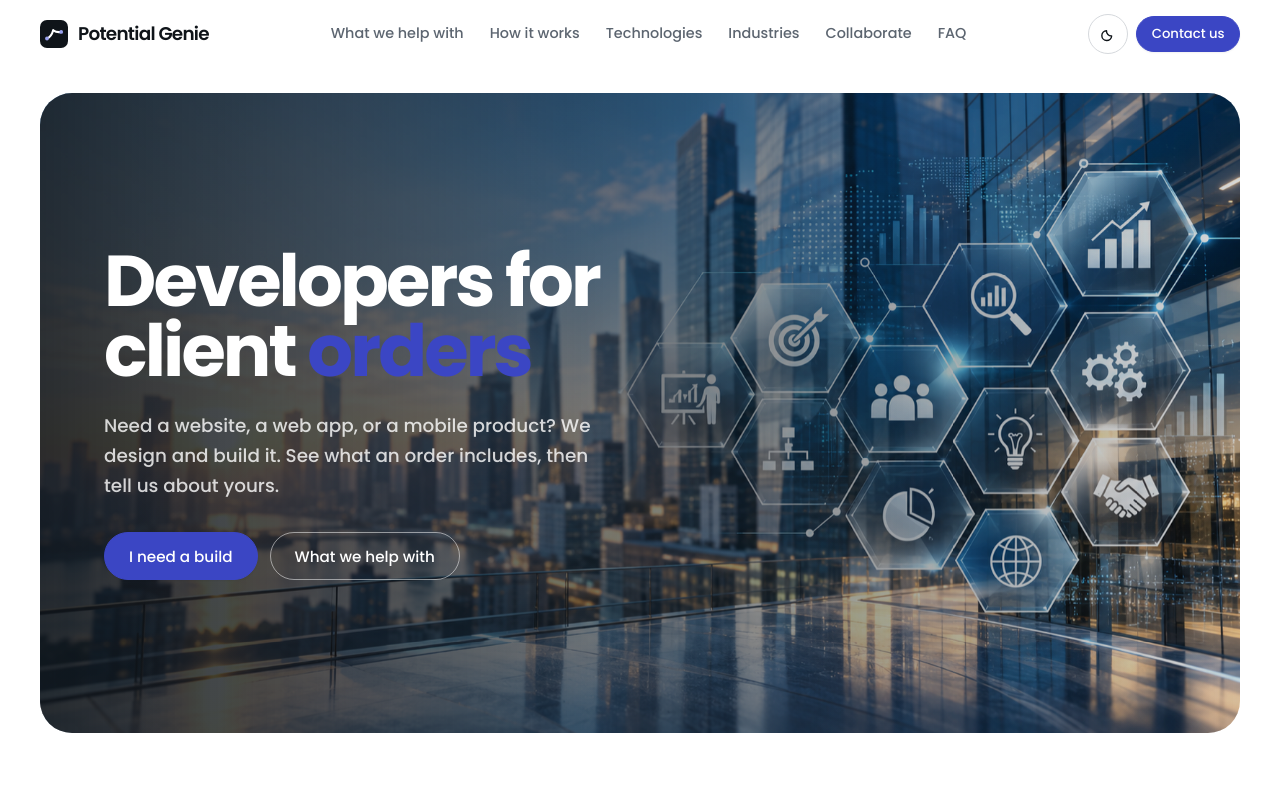
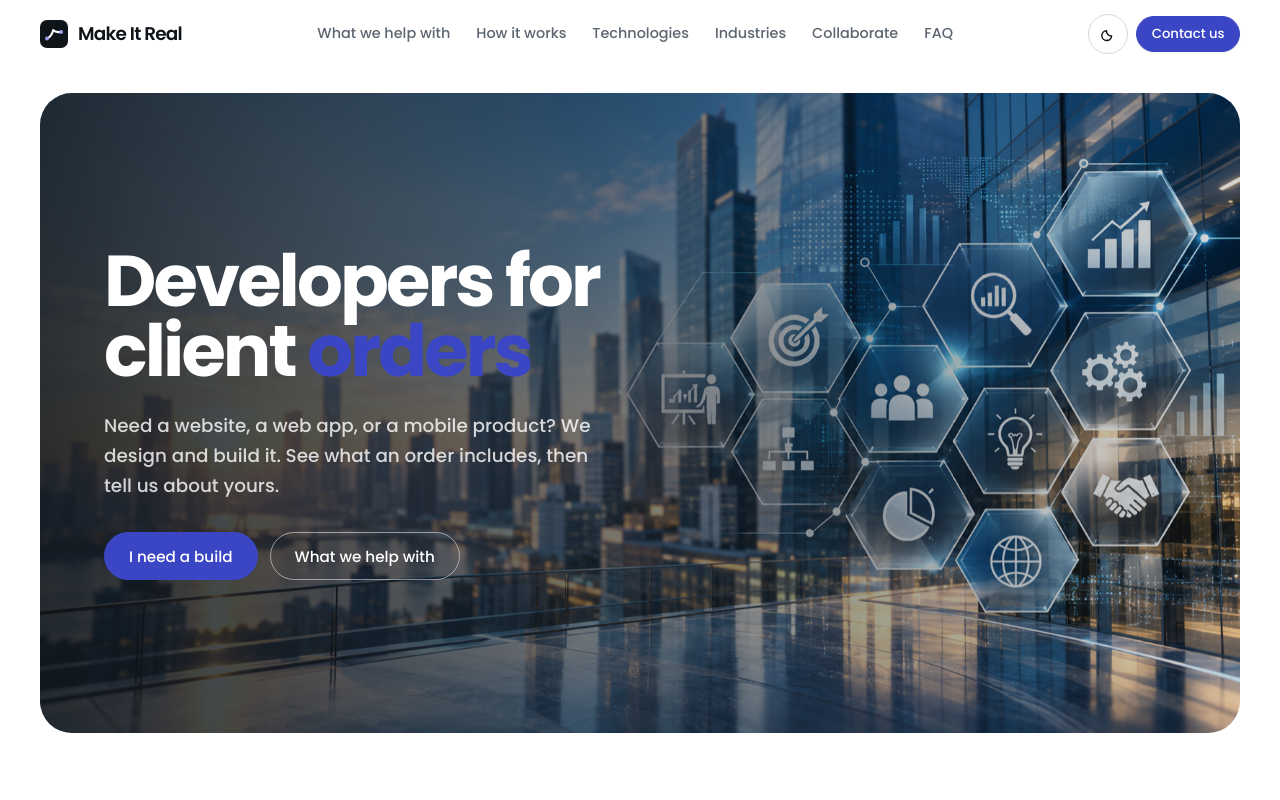
Before and after one commit to potentialgenie/main-site, a Next.js app: page / in a window 1280 px wide. Shown: the top 800 px of the page. Built offline with nearby package versions, Linux system fonts and the light colour scheme.

Commit message:
Update site branding and content: change project name from "Potential Genie" to "Make It Real" across README, legal pages, footer, and logo components; ensure consistent site name usage by importing from a centralized site configuration.

```diff
--- a/app/cookies/page.tsx
+++ b/app/cookies/page.tsx
@@ -1,5 +1,6 @@
 import type { Metadata } from "next";
 import { LegalPage } from "@/components/legal";
+import { site } from "@/lib/site";
 
 export const metadata: Metadata = { title: "Cookies" };
 
@@ -7,7 +8,7 @@ export default function CookiesPage() {
   return (
     <LegalPage
       title="No tracking cookies"
-      lede="Potential Genie does not use advertising cookies or a third-party analytics tag on these pages."
+      lede={`${site.name} does not use advertising cookies or a third-party analytics tag on these pages.`}
       sections={[
         {
           heading: "What may still be stored",
--- a/app/terms/page.tsx
+++ b/app/terms/page.tsx
@@ -1,5 +1,6 @@
 import type { Metadata } from "next";
 import { LegalPage } from "@/components/legal";
+import { site } from "@/lib/site";
 
 export const metadata: Metadata = { title: "Terms" };
 
@@ -7,7 +8,7 @@ export default function TermsPage() {
   return (
     <LegalPage
       title="Before an order starts"
-      lede="A web or mobile engagement exists only in a separate agreement both sides accept. This page explains how Potential Genie treats a client order."
+      lede={`A web or mobile engagement exists only in a separate agreement both sides accept. This page explains how ${site.name} treats a client order.`}
       sections={[
         {
           heading: "Client orders",
@@ -15,7 +16,7 @@ export default function TermsPage() {
         },
         {
           heading: "Site content",
-          body: "The text and design of this site belong to Potential Genie. Industry and technology descriptions are the kinds of work we take. They are not claims about named clients.",
+          body: `The text and design of this site belong to ${site.name}. Industry and technology descriptions are the kinds of work we take. They are not claims about named clients.`,
         },
       ]}
     />
--- a/components/footer.tsx
+++ b/components/footer.tsx
@@ -62,7 +62,7 @@ export function Footer() {
           </div>
         </div>
         <div className="mt-14 flex flex-col gap-2 border-t border-white/10 pt-6 text-[0.825rem] text-white/45 sm:flex-row sm:items-center sm:justify-between">
-          <p>© {new Date().getFullYear()} Potential Genie. All rights reserved.</p>
+          <p>© {new Date().getFullYear()} {site.name}. All rights reserved.</p>
           <p>makeit-real.world</p>
         </div>
       </div>
--- a/components/logo.tsx
+++ b/components/logo.tsx
@@ -1,4 +1,5 @@
 import Link from "next/link";
+import { site } from "@/lib/site";
 
 export function Mark({ className = "h-7 w-7", tone = "ink" }: { className?: string; tone?: "ink" | "white" }) {
   const onDark = tone === "white";
@@ -34,7 +35,7 @@ export function Logo({ tone = "ink" }: { tone?: "ink" | "white" }) {
           tone === "white" ? "text-white" : "text-ink"
         }`}
       >
-        Potential Genie
+        {site.name}
       </span>
     </Link>
   );
--- a/lib/site.ts
+++ b/lib/site.ts
@@ -1,8 +1,8 @@
 export const site = {
-  name: "Potential Genie",
-  title: "Potential Genie",
+  name: "Make It Real",
+  title: "Make It Real",
   description:
-    "Potential Genie is a web and mobile development team. Clients hire us to design and build products across industries.",
+    "Make It Real is a web and mobile development team. Clients hire us to design and build products across industries.",
   email: "hello@makeit-real.world",
   supportEmail: "support@makeit-real.world",
   url: "https://makeit-real.world",
```
Also changed, not shown: 1 other file (tests, documents, lock files or other folders).
